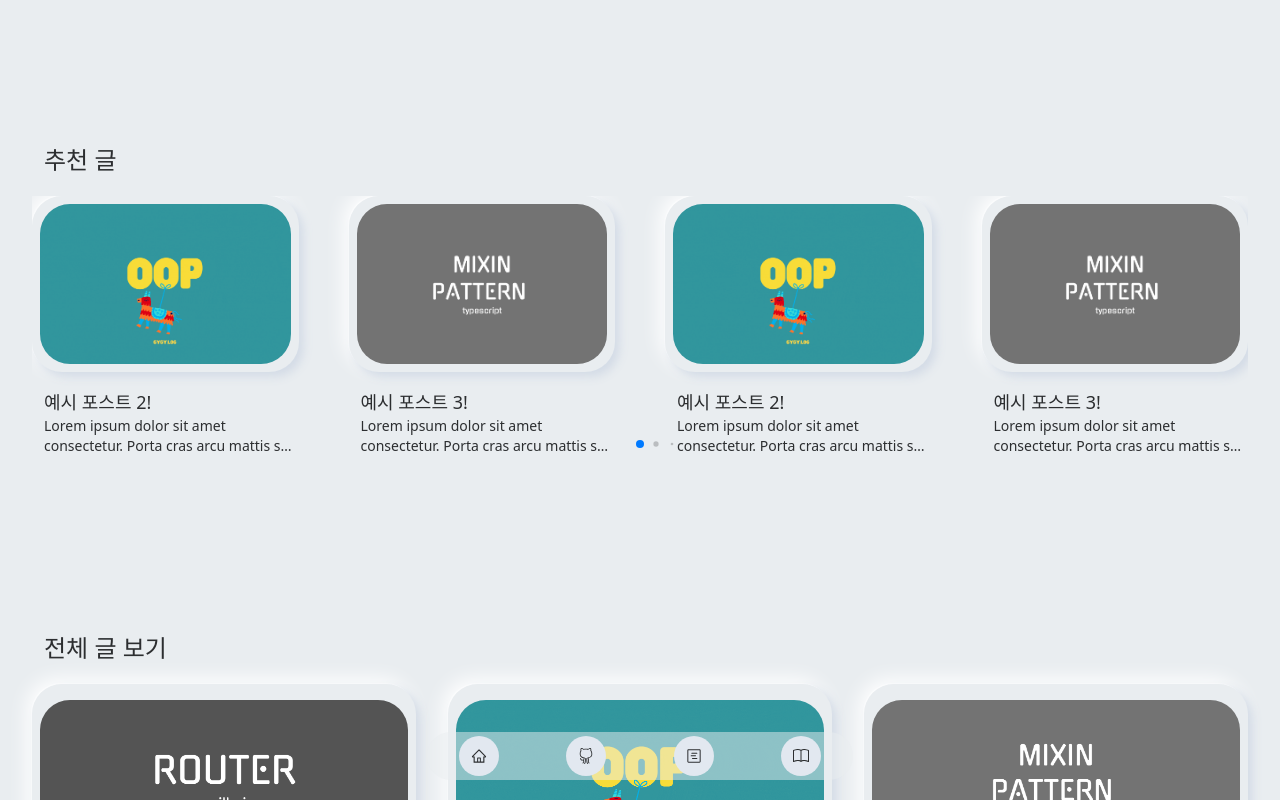
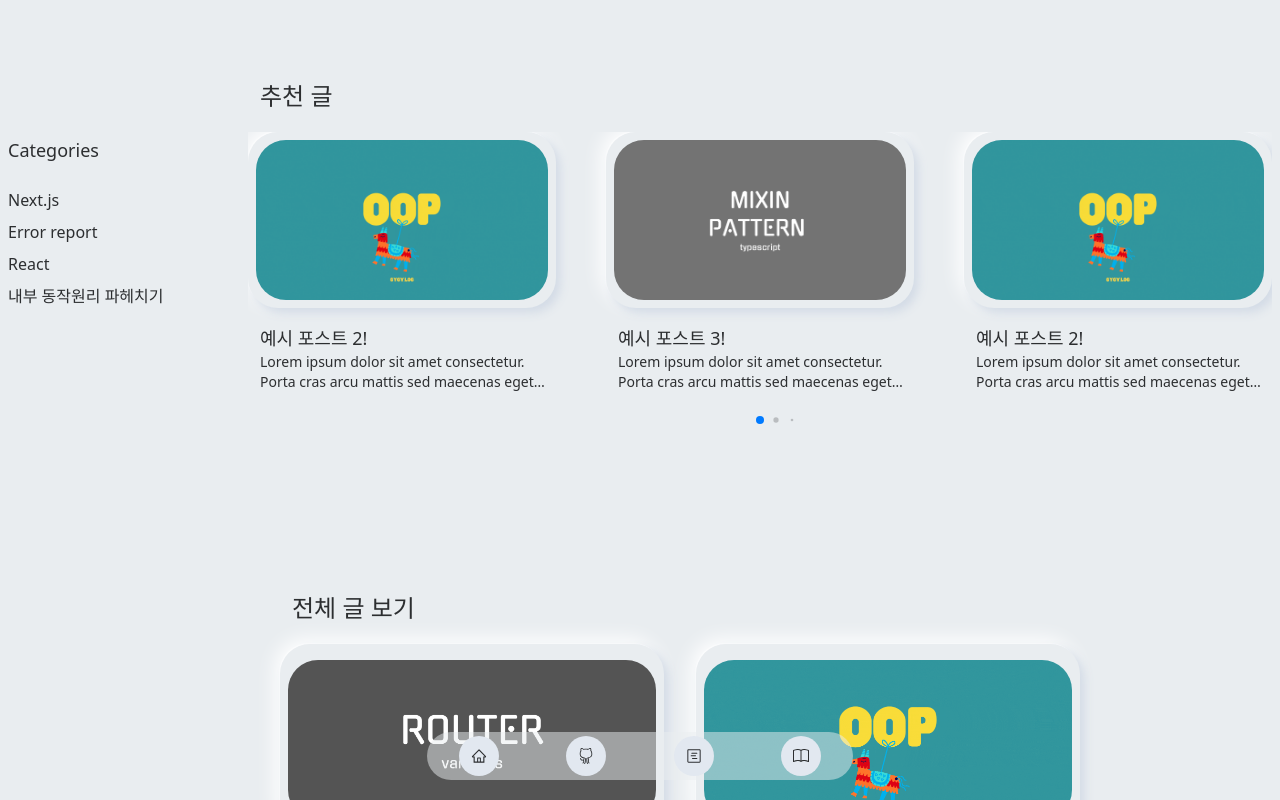
Before and after one commit to Gayun00/blog, a Next.js app: page /posts in a window 1280 px wide. Shown: the top 800 px of the page. Built offline with nearby package versions, Linux system fonts and the light colour scheme.

Commit message:
Add: categories

```diff
--- a/src/app/components/PostsCarousel/index.tsx
+++ b/src/app/components/PostsCarousel/index.tsx
@@ -5,7 +5,6 @@ import { PostMetaData } from "@/types";
 import { Pagination } from "swiper/modules";
 
 import Post from "../Post";
-import PostsLayout from "../layouts/PostsLayout";
 import "swiper/css/pagination";
 import "swiper/css/navigation";
 import "swiper/css";
@@ -16,8 +15,8 @@ interface Props {
 }
 function PostsCarousel({ title, posts }: Props) {
   return (
-    <PostsLayout title={title}>
     <div className="w-full">
+      <h2 className="text-2xl mb-5 md:ml-3">{title}</h2>
       <Swiper
         pagination={{
           dynamicBullets: true,
@@ -32,18 +31,14 @@ function PostsCarousel({ title, posts }: Props) {
           768: {
             slidesPerView: 3,
           },
-            1021: {
-              slidesPerView: 4,
-            },
         }}>
         {posts?.map((post, idx) => (
-            <SwiperSlide key={idx} className="bg-slate-primary">
+          <SwiperSlide key={idx} className="mb-10 bg-slate-primary">
             <Post data={post} />
           </SwiperSlide>
         ))}
       </Swiper>
     </div>
-    </PostsLayout>
   );
 }
 
--- a/src/app/components/layouts/PostsLayout/index.tsx
+++ b/src/app/components/layouts/PostsLayout/index.tsx
@@ -7,9 +7,9 @@ interface Props {
 
 function PostsLayout({ title, children }: Props) {
   return (
-    <section className="p-8 flex flex-col items-center md:items-start">
+    <section className="px-8 flex flex-col items-center md:items-start">
       <h2 className="text-2xl mb-5 md:ml-3">{title}</h2>
-      <ul className="flex flex-col md:flex-row md:flex-wrap md:gap-x-8 gap-y-28 w-full">
+      <ul className="flex flex-col md:flex-row md:flex-wrap md:gap-x-8 gap-y-28">
         {children}
       </ul>
     </section>
--- a/src/app/layout.tsx
+++ b/src/app/layout.tsx
@@ -1,13 +1,11 @@
+import type { Metadata } from "next";
+import Gnb from "./components/GNB";
 import "./globals.css";
-import type { Metadata } from "next";
 
 export const metadata: Metadata = {
   title: "gygy.log",
   description: "blog for gygy",
 };
-
-import "./globals.css";
-import Gnb from "./components/GNB";
 
 export default function RootLayout({
   children,
@@ -19,7 +17,7 @@ export default function RootLayout({
       <body className="flex flex-col items-center bg-slate-primary">
         {/* TODO: 사용여부 결정 후 삭제 */}
         {/* <Header /> */}
-        <div className="mb-40 max-w-lg md:max-w-7xl w-screen">{children}</div>
+        <div className="mb-40">{children}</div>
         <Gnb />
       </body>
     </html>
--- /dev/null
+++ b/src/app/posts/layout.tsx
@@ -0,0 +1,3 @@
+export default function Layout({ children }: { children: React.ReactNode }) {
+  return <div className="mt-20">{children}</div>;
+}
--- a/src/app/posts/page.tsx
+++ b/src/app/posts/page.tsx
@@ -12,7 +12,21 @@ export default function index() {
   const featuredPosts = posts.filter((post) => post.featured);
 
   return (
-    <div className="mt-28 mb-52 flex flex-col gap-y-28 h-auto">
+    <div className="flex">
+      <aside className="hidden relative mt-14 basis-1/4 md:block">
+        <div className="sticky top-10 w-60">
+          <h1 className="mb-5 text-lg">Categories</h1>
+          <ul className="leading-8">
+            {["Next.js", "Error report", "React", "내부 동작원리 파헤치기"].map(
+              (category) => (
+                <li key={category}>{category}</li>
+              )
+            )}
+          </ul>
+        </div>
+      </aside>
+
+      <main className="flex flex-col gap-y-40 max-w-lg md:max-w-5xl w-full">
         <PostsCarousel
           title="추천 글"
           // TODO: 전체 추천 글 데이터로 교체
@@ -23,6 +37,7 @@ export default function index() {
           title="전체 글 보기"
           posts={[...posts, ...posts, ...posts, ...posts]}
         />
+      </main>
     </div>
   );
 }
```
Lines whose indentation alone changed are shown as unchanged.
